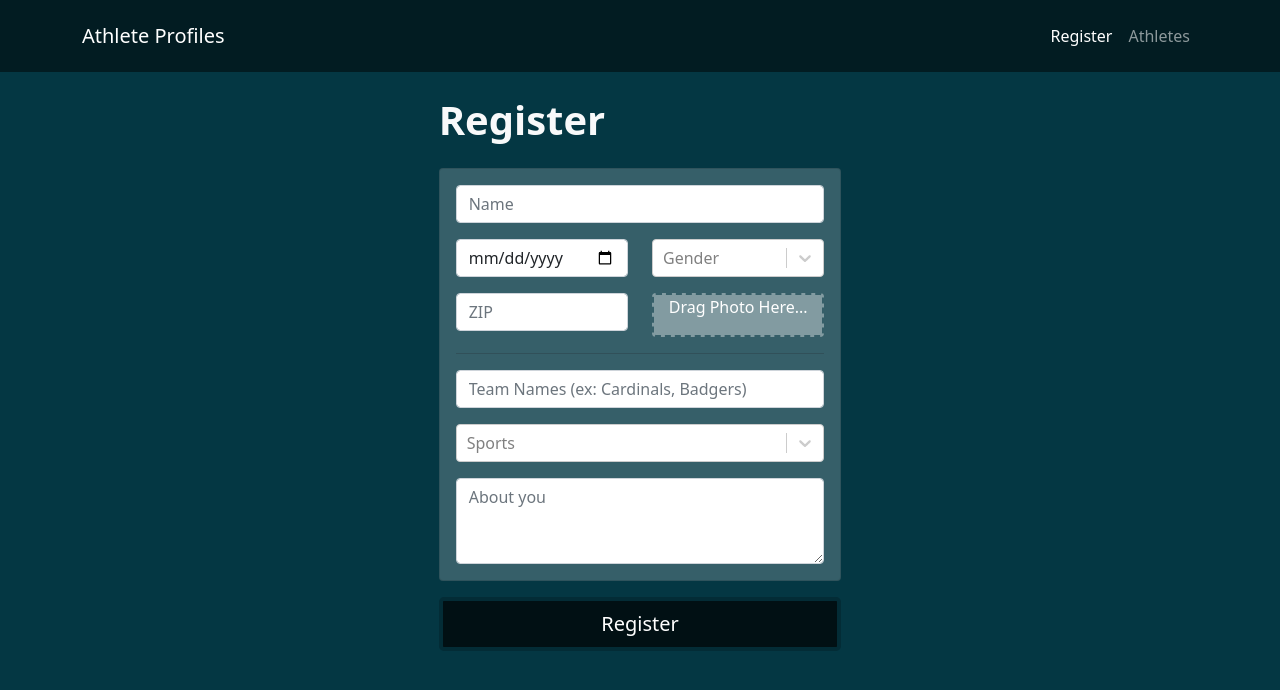
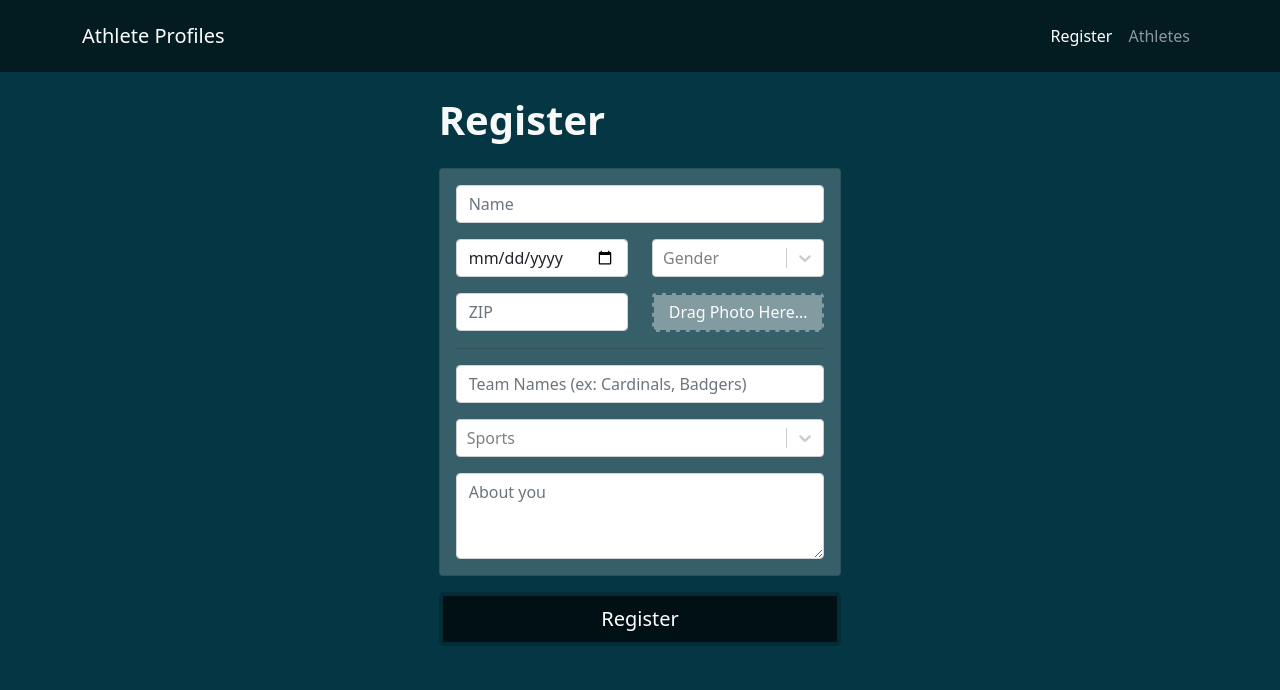
Before and after one commit to ikejs/athlete-profiles, a Next.js app: page / in a window 1280 px wide. Shown: the top 690 px of the page. Built offline with nearby package versions, Linux system fonts and the light colour scheme.

Commit message:
resize dropzone

```diff
--- a/components/FileInput.js
+++ b/components/FileInput.js
@@ -76,7 +76,7 @@ const FileInput = (props) => {
               ))}
             </div>
           ) : (
-            <p className="text-white">Drag Photo Here...</p>
+            <p className="text-white m-0">Drag Photo Here...</p>
           )}
         </div>
       </div>
@@ -86,8 +86,9 @@ const FileInput = (props) => {
 
 const styles = {
   dropZone: {
+    padding: '0.33em',
     backgroundColor: '#829ba1',
-    borderWidth: '2px',
+    borderWidth: '2.3px',
     borderColor: '#365f69',
     borderStyle: 'dashed',
     display: 'flex',
--- a/pages/api/athletes.js
+++ b/pages/api/athletes.js
@@ -10,9 +10,9 @@ export default async function handler(req, res) {
     case 'POST':
       try {
         console.log('POSTED FROM CLIENT', body);
-        const athlete = await Athlete.create(body);
-        console.log('CREATED ATHLETE', athlete);
-        res.json(athlete);
+        // const athlete = await Athlete.create(body);
+        // console.log('CREATED ATHLETE', athlete);
+        // res.json(athlete);
       } catch (error) {
         console.log(error);
       }
```
